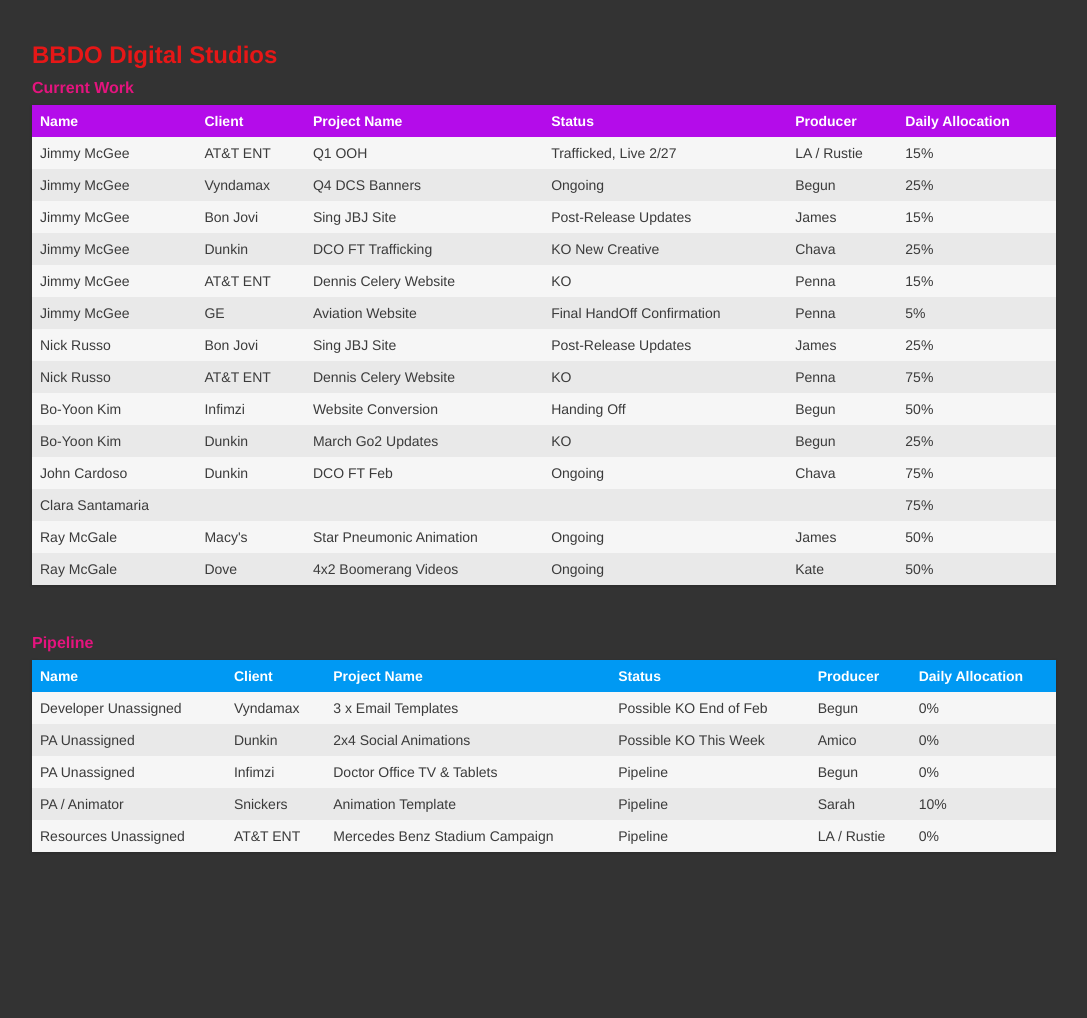
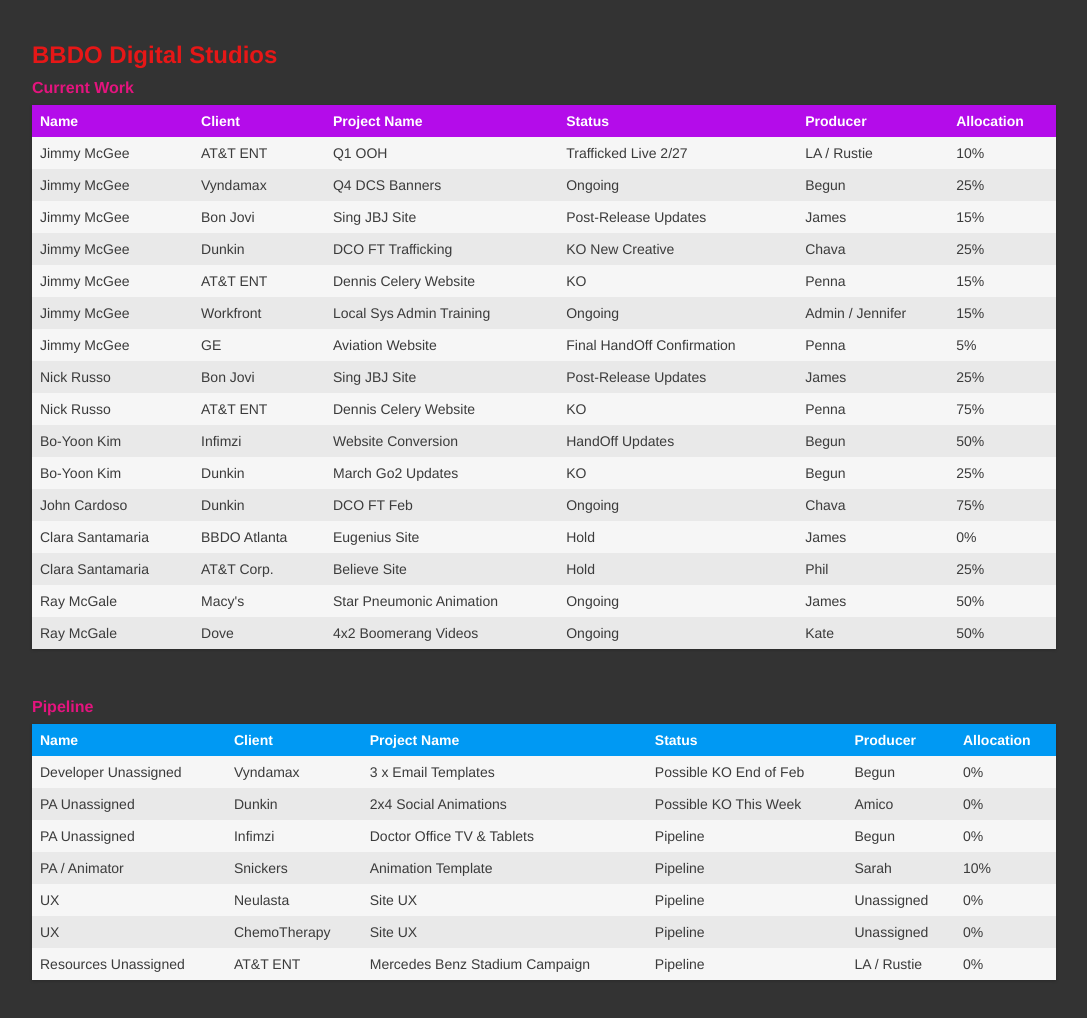
Before and after one commit to JimmyMcGeeQA/Resource_Management, a plain HTML site: page index.html in a window 1280 px wide. Shown: the whole page, without its empty margins (96-1183 px from the left). Before the commit the page ends 932 px from the top, so only its background shows below. Drawn offline with nearby package versions, Linux system fonts and the light colour scheme.

Commit message:
2.19 updated data

```diff
--- a/index.html
+++ b/index.html
@@ -39,7 +39,7 @@
         Producer
       </div>
       <div class="cell">
-        Daily Allocation
+        Allocation
       </div>
     </div>
 
@@ -54,13 +54,13 @@
         Q1 OOH
       </div>
       <div class="cell" data-title="Status">
-        Trafficked, Live 2/27
+        Trafficked Live 2/27
       </div>
       <div class="cell" data-title="Producer">
         LA / Rustie
       </div>
-      <div class="cell" data-title="Daily Allocation">
-        15%
+      <div class="cell" data-title="Allocation">
+        10%
       </div>
     </div>
 
@@ -80,7 +80,7 @@
       <div class="cell" data-title="Producer">
         Begun
       </div>
-      <div class="cell" data-title="Daily Allocation">
+      <div class="cell" data-title="Allocation">
         25%
       </div>
     </div>
@@ -101,7 +101,7 @@
       <div class="cell" data-title="Producer">
         James
       </div>
-      <div class="cell" data-title="Daily Allocation">
+      <div class="cell" data-title="Allocation">
         15%
       </div>
     </div>
@@ -122,7 +122,7 @@
       <div class="cell" data-title="Producer">
         Chava
       </div>
-      <div class="cell" data-title="Daily Allocation">
+      <div class="cell" data-title="Allocation">
         25%
       </div>
     </div>
@@ -143,7 +143,28 @@
       <div class="cell" data-title="Producer">
         Penna
       </div>
-      <div class="cell" data-title="Daily Allocation">
+      <div class="cell" data-title="Allocation">
+        15%
+      </div>
+    </div>
+
+    <div class="row">
+      <div class="cell" data-title="Name">
+        Jimmy McGee
+      </div>
+      <div class="cell" data-title="Client">
+        Workfront
+      </div>
+      <div class="cell" data-title="Project Name">
+        Local Sys Admin Training
+      </div>
+      <div class="cell" data-title="Status">
+        Ongoing
+      </div>
+      <div class="cell" data-title="Producer">
+        Admin / Jennifer
+      </div>
+      <div class="cell" data-title="Allocation">
         15%
       </div>
     </div>
@@ -164,7 +185,7 @@
       <div class="cell" data-title="Producer">
         Penna
       </div>
-      <div class="cell" data-title="Daily Allocation">
+      <div class="cell" data-title="Allocation">
         5%
       </div>
     </div>
@@ -185,7 +206,7 @@
       <div class="cell" data-title="Producer">
         James
       </div>
-      <div class="cell" data-title="Daily Allocation">
+      <div class="cell" data-title="Allocation">
         25%
       </div>
     </div>
@@ -206,7 +227,7 @@
       <div class="cell" data-title="Producer">
         Penna
       </div>
-      <div class="cell" data-title="Daily Allocation">
+      <div class="cell" data-title="Allocation">
         75%
       </div>
     </div>
@@ -222,12 +243,12 @@
         Website Conversion
       </div>
       <div class="cell" data-title="Status">
-        Handing Off
+        HandOff Updates
       </div>
       <div class="cell" data-title="Producer">
         Begun
       </div>
-      <div class="cell" data-title="Daily Allocation">
+      <div class="cell" data-title="Allocation">
         50%
       </div>
 
@@ -248,7 +269,7 @@
       <div class="cell" data-title="Producer">
         Begun
       </div>
-      <div class="cell" data-title="Daily Allocation">
+      <div class="cell" data-title="Allocation">
         25%
       </div>
     </div>
@@ -269,7 +290,7 @@
       <div class="cell" data-title="Producer">
         Chava
       </div>
-      <div class="cell" data-title="Daily Allocation">
+      <div class="cell" data-title="Allocation">
         75%
       </div>
     </div>
@@ -279,19 +300,40 @@
         Clara Santamaria
       </div>
       <div class="cell" data-title="Client">
-
+        BBDO Atlanta
       </div>
       <div class="cell" data-title="Project Name">
-
+        Eugenius Site
       </div>
       <div class="cell" data-title="Status">
-
+        Hold
       </div>
       <div class="cell" data-title="Producer">
+        James
+      </div>
+      <div class="cell" data-title="Allocation">
+        0%
+      </div>
+    </div>
 
+    <div class="row">
+      <div class="cell" data-title="Name">
+        Clara Santamaria
       </div>
-      <div class="cell" data-title="Daily Allocation">
-        75%
+      <div class="cell" data-title="Client">
+        AT&T Corp.
+      </div>
+      <div class="cell" data-title="Project Name">
+        Believe Site
+      </div>
+      <div class="cell" data-title="Status">
+        Hold
+      </div>
+      <div class="cell" data-title="Producer">
+        Phil
+      </div>
+      <div class="cell" data-title="Allocation">
+        25%
       </div>
     </div>
 
@@ -311,7 +353,7 @@
       <div class="cell" data-title="Producer">
         James
       </div>
-      <div class="cell" data-title="Daily Allocation">
+      <div class="cell" data-title="Allocation">
         50%
       </div>
     </div>
@@ -332,7 +374,7 @@
       <div class="cell" data-title="Producer">
         Kate
       </div>
-      <div class="cell" data-title="Daily Allocation">
+      <div class="cell" data-title="Allocation">
         50%
       </div>
     </div>
@@ -363,7 +405,7 @@
         Producer
       </div>
       <div class="cell">
-        Daily Allocation
+        Allocation
       </div>
     </div>
 
@@ -383,7 +425,7 @@
       <div class="cell" data-title="Producer">
         Begun
       </div>
-      <div class="cell" data-title="Daily Allocation">
+      <div class="cell" data-title="Allocation">
         0%
       </div>
     </div>
@@ -404,7 +446,7 @@
       <div class="cell" data-title="Producer">
         Amico
       </div>
-      <div class="cell" data-title="Daily Allocation">
+      <div class="cell" data-title="Allocation">
         0%
       </div>
     </div>
@@ -425,7 +467,7 @@
       <div class="cell" data-title="Producer">
         Begun
       </div>
-      <div class="cell" data-title="Daily Allocation">
+      <div class="cell" data-title="Allocation">
         0%
       </div>
     </div>
@@ -446,8 +488,50 @@
       <div class="cell" data-title="Producer">
         Sarah
       </div>
-      <div class="cell" data-title="Daily Allocation">
+      <div class="cell" data-title="Allocation">
         10%
+      </div>
+    </div>
+
+    <div class="row">
+      <div class="cell" data-title="Name">
+        UX
+      </div>
+      <div class="cell" data-title="Client">
+        Neulasta
+      </div>
+      <div class="cell" data-title="Project Name">
+        Site UX
+      </div>
+      <div class="cell" data-title="Status">
+        Pipeline
+      </div>
+      <div class="cell" data-title="Producer">
+        Unassigned
+      </div>
+      <div class="cell" data-title="Allocation">
+        0%
+      </div>
+    </div>
+
+    <div class="row">
+      <div class="cell" data-title="Name">
+        UX
+      </div>
+      <div class="cell" data-title="Client">
+        ChemoTherapy
+      </div>
+      <div class="cell" data-title="Project Name">
+        Site UX
+      </div>
+      <div class="cell" data-title="Status">
+        Pipeline
+      </div>
+      <div class="cell" data-title="Producer">
+        Unassigned
+      </div>
+      <div class="cell" data-title="Allocation">
+        0%
       </div>
     </div>
 
@@ -467,7 +551,7 @@
       <div class="cell" data-title="Producer">
         LA / Rustie
       </div>
-      <div class="cell" data-title="Daily Allocation">
+      <div class="cell" data-title="Allocation">
         0%
       </div>
     </div>
--- a/style.css
+++ b/style.css
@@ -80,7 +80,7 @@ body {
   background: #2980b9;
 }
 
-@media screen and (max-width: 600px) {
+@media screen and (max-width: 700px) {
   .row {
     padding: 14px 0 7px;
     display: block;
@@ -112,7 +112,7 @@ body {
   padding: 6px 8px;
   display: table-cell;
 }
-@media screen and (max-width: 600px) {
+@media screen and (max-width: 700px) {
   .cell {
     padding: 1px 16px;
     display: block;
```
